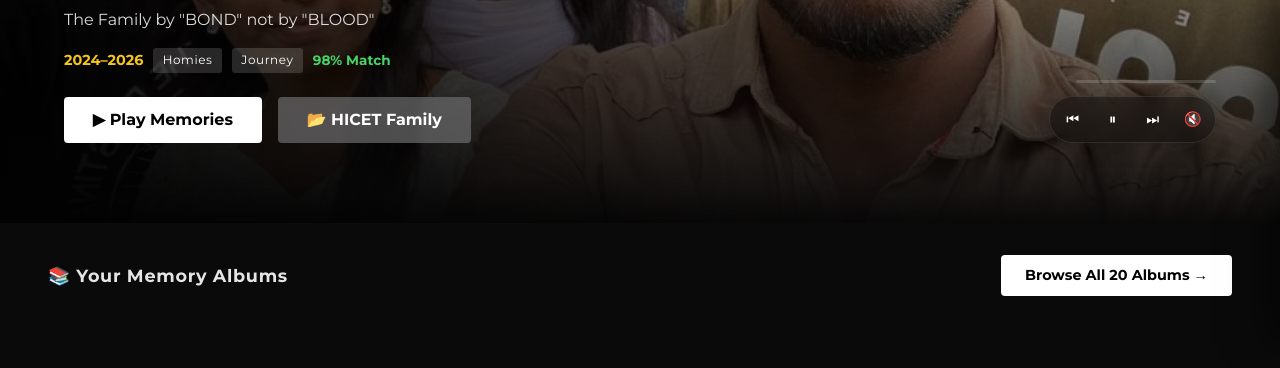
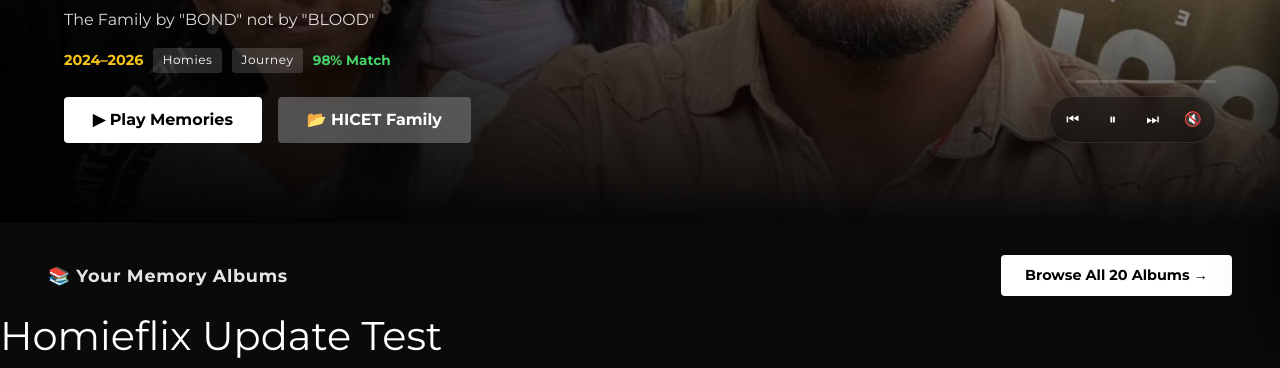
Before and after one commit to Manikandan1411/homiesflix, a website: page index.html in a window 1280 px wide. Shown: the part 457-825 px from the top of the page. Before the commit the page ends 800 px from the top, so only its background shows below. Drawn offline with nearby package versions, Linux system fonts and the light colour scheme.

Commit message:
Added Homieflix Update Test

```diff
--- a/index.html
+++ b/index.html
@@ -214,4 +214,10 @@
     <script src="js/app.js"></script>
 </body>
 
+<body>
+
+  <h1>Homieflix Update Test</h1>
+
+</body>
+
 </html>
```
